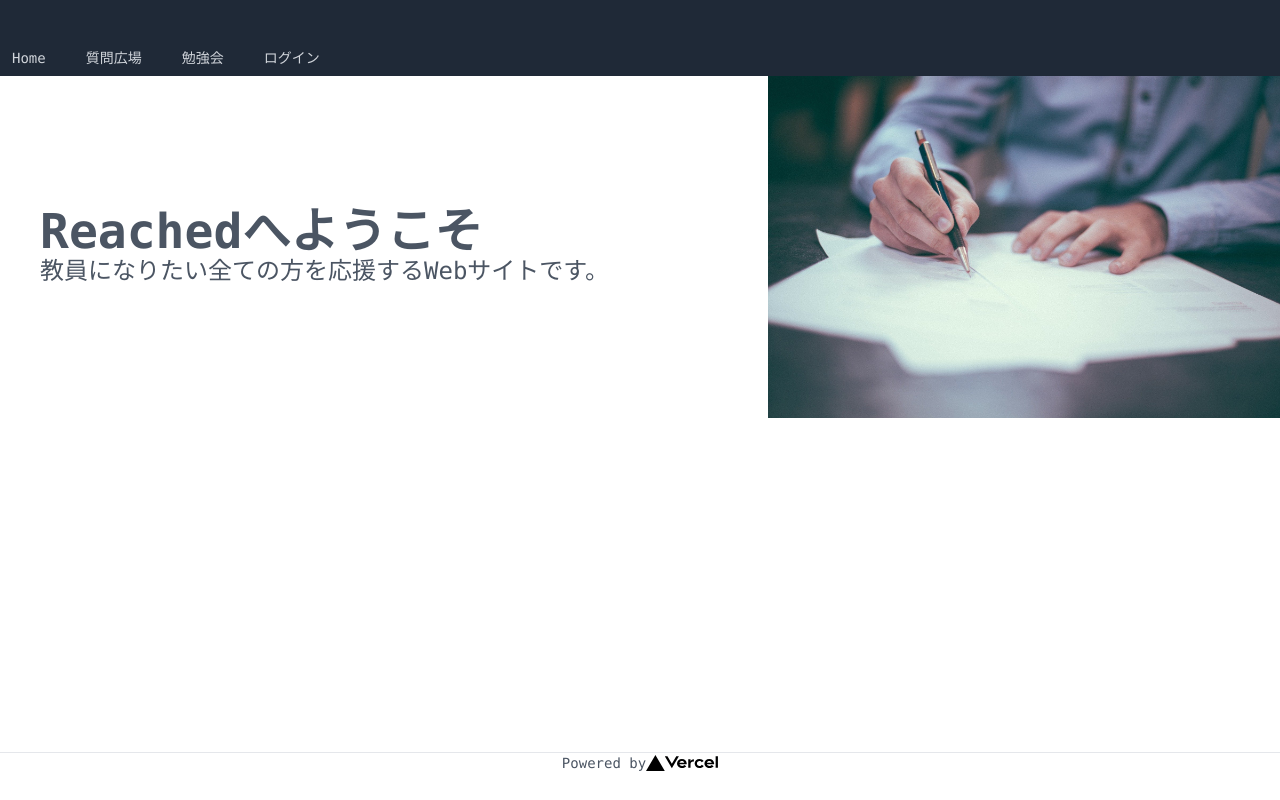
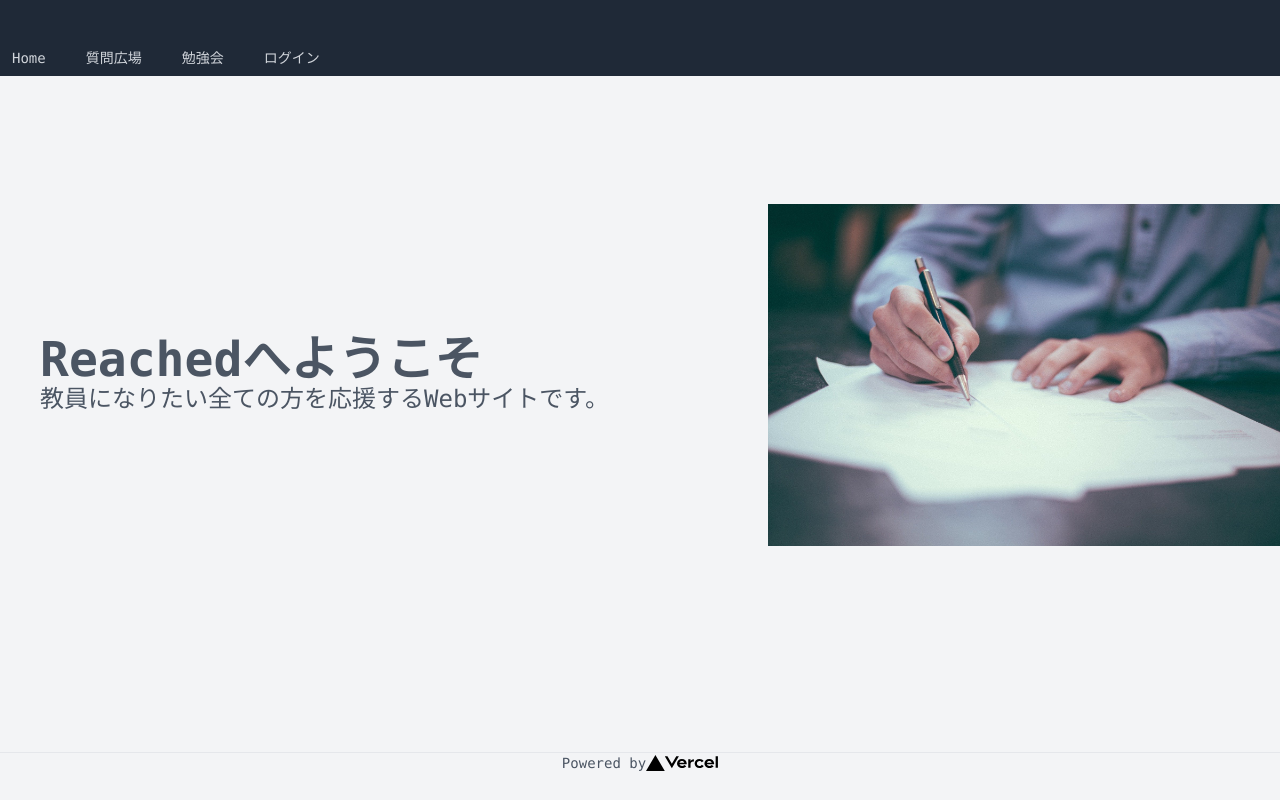
Before and after one commit to sea-kai/Reached, a Next.js app: page / in a window 1280 px wide. Built offline with nearby package versions, Linux system fonts and the light colour scheme.

Commit message:
💄 adjust UI Top

```diff
--- a/src/components/atoms/Description.tsx
+++ b/src/components/atoms/Description.tsx
@@ -7,7 +7,7 @@ type Props = {
 
 export const Description = (props: Props): JSX.Element => {
   return (
-    <div className='container flex flex-col justify-center items-start ml-10'>
+    <div className='flex flex-col justify-center items-start ml-10 w-auto'>
       <div className='text-5xl font-bold'>{props.title}</div>
       <div className='text-2xl'>{props.text}</div>
     </div>
--- a/src/components/templates/Layout.tsx
+++ b/src/components/templates/Layout.tsx
@@ -6,12 +6,12 @@ import { LayoutType } from 'src/types';
 
 export const Layout = ({children, title = 'Reached'}: LayoutType): React.ReactElement=> {
   return (
-    <div className='flex flex-col justify-center items-center min-h-screen font-mono text-sm text-gray-600'>
+    <div className='flex flex-col justify-center items-center min-h-screen font-mono text-sm text-gray-600 bg-gray-100'>
       <Head>
         <title>{title}</title>
       </Head>
       <Header />
-    <main className='flex flex-col flex-1 w-screen h-screen'>
+      <main className='flex flex-col flex-1 mt-32 w-screen h-screen '>
         {children}
       </main>
       <footer className='flex justify-center items-start w-full h-12 border-t'>
--- a/src/pages/index.tsx
+++ b/src/pages/index.tsx
@@ -7,8 +7,8 @@ import {TopDescription} from 'src/assets/DescriptionData';
 const Home: NextPage = () => {
   return (
     <Layout title='Home'>
-      <div className='justify-center items-center'>
-        <div className='flex flex-row'>
+      <div className='justify-center items-center '>
+        <div className='flex flex-row justify-between'>
           <Description title={TopDescription.title} text={TopDescription.text} />
           <img src='/writingNote.webp' alt='test' width='40%'/>
         </div>
```
Lines whose indentation alone changed are shown as unchanged.
